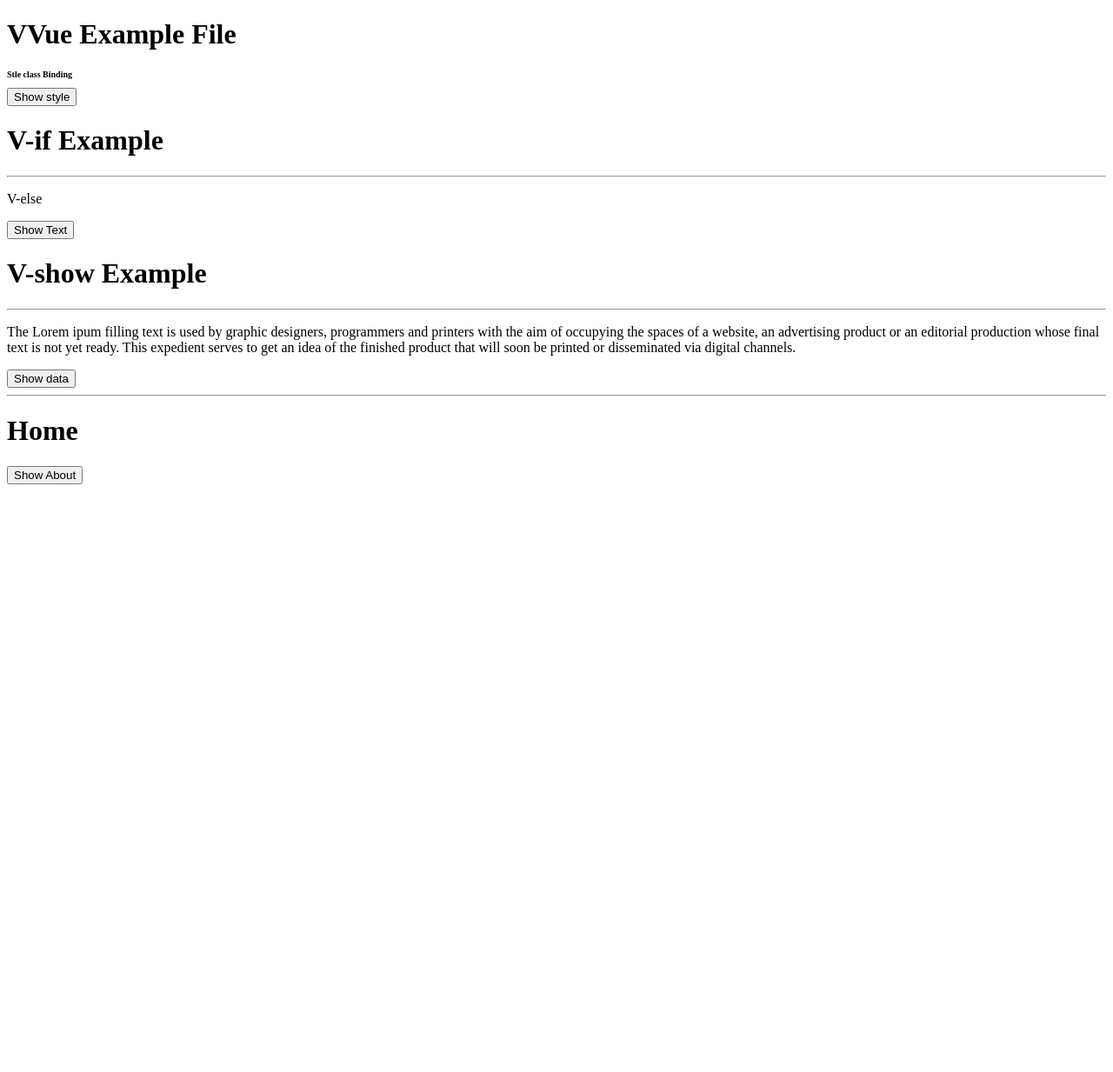
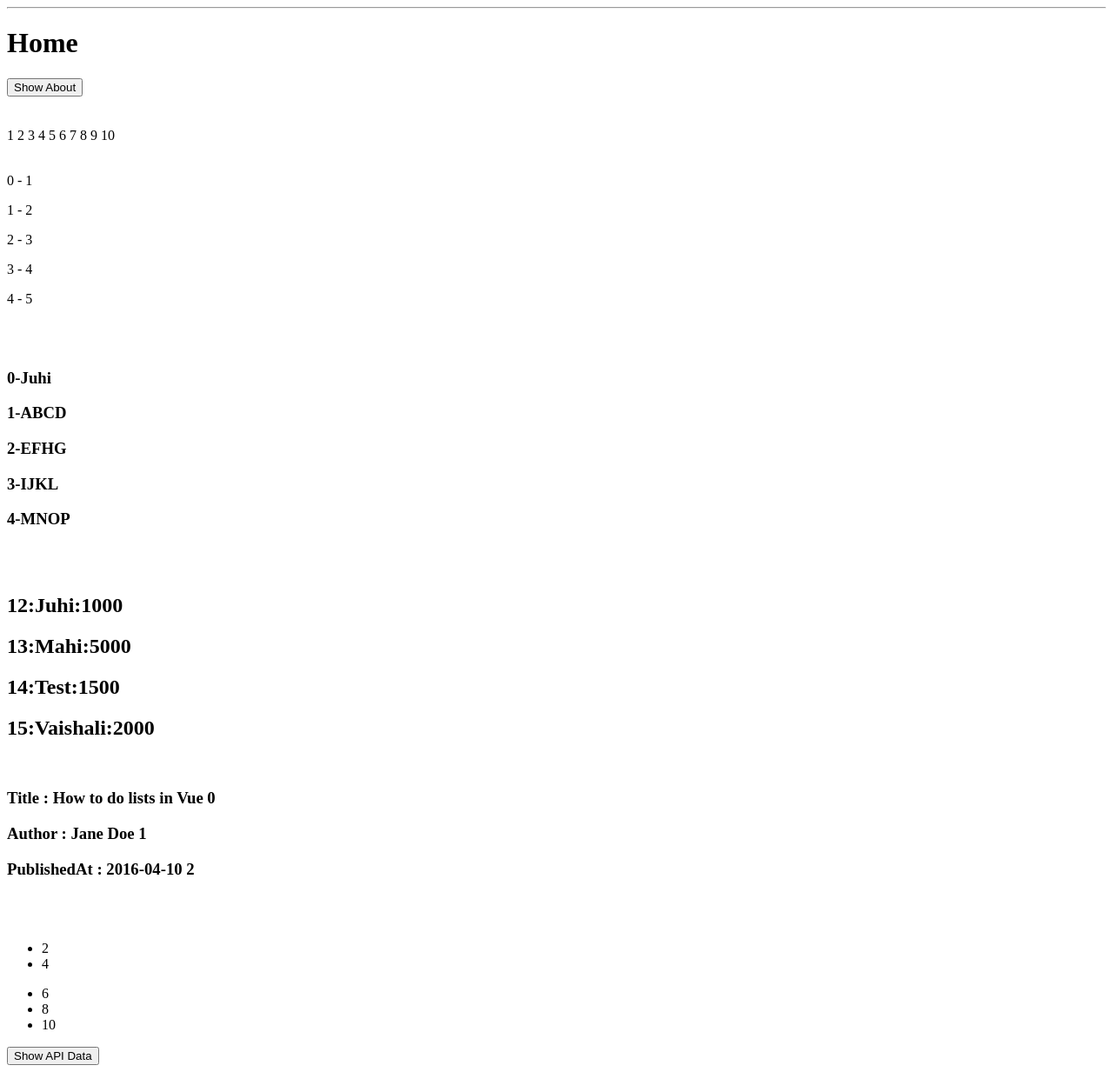
Before and after one commit to JuhiBhardwaj22/vue3-zero-to-advance-poject, a Vue app: page / in a window 1280 px wide. Shown: the whole page at 87% size. Before the commit the page ends 800 px from the top, so only its background shows below. Built offline with nearby package versions, Linux system fonts and the light colour scheme.

Commit message:
"v-for Chapter"

```diff
--- a/src/App.vue
+++ b/src/App.vue
@@ -1,49 +1,47 @@
 <template>
   <div className="parent-div">
     <FileExampleVue />
-    <p
-      class="class-binding"
-      :class="`${isStyle ? 'style-true' : 'style-false'}`"
-    >
-      Stle class Binding
-    </p>
-    <button @click="onStyleChange()">Show style</button>
+    <hr />
+    <Home />
+    <br />
+    <br />
+    <span v-for="elm in 10">{{ elm }} {{ " " }}</span>
 
-    <h1>V-if Example</h1>
-    <hr />
-    <div v-if="ifExample">
-      <p>
-        The Lorem ipum filling text is used by graphic designers, programmers
-        and printers with the aim of occupying the spaces of a website, an
-        advertising product or an editorial production whose final text is not
-        yet ready. This expedient serves to get an idea of the finished product
-        that will soon be printed or disseminated via digital channels.
-      </p>
+    <br />
+    <br />
+    <p v-for="(elm, index) in 5" :key="index">{{ index }} - {{ elm }}</p>
+    <br />
+    <br />
+
+    <div v-for="(item, index) in items" :key="index">
+      <h3>{{ index }}-{{ item }}</h3>
     </div>
-    <div v-else-if="isName">
-      <h1>V-else-if</h1>
-    </div>
-    <div v-else>
-      <p>V-else</p>
+    <br />
+    <br />
+
+    <div v-for="(emp, index) in myObj" :key="index">
+      <h2>{{ emp.empID }}:{{ emp.empName }}:{{ emp.empSalary }}</h2>
     </div>
 
-    <button @click="shorIFData()">Show Text</button>
-    <h1>V-show Example</h1>
-    <hr />
+    <br />
+    <div v-for="(elm, key, index) in itemsObj" :key="key">
+      <h3>{{ key }} : {{ elm }} {{ index }}</h3>
+    </div>
+    <br />
+    <br />
+    <ul v-for="(item, index) in sets" :key="index">
+      <li v-for="elm in getEvenData(item)">{{ elm }}</li>
+    </ul>
+
     <div>
-      <p>
-        The Lorem ipum filling text is used by graphic designers, programmers
-        and printers with the aim of occupying the spaces of a website, an
-        advertising product or an editorial production whose final text is not
-        yet ready. This expedient serves to get an idea of the finished product
-        that will soon be printed or disseminated via digital channels.
-      </p>
+      <button @click="getData()">Show API Data</button>
     </div>
-    <input v-show="showExample" placeholder="Enter any text" />
-    <button @click="onShowExample()">Show data</button>
 
-    <hr />
-    <Home />
+    <ul v-for="items in dataList">
+      <li>
+        {{ items.title }}
+      </li>
+    </ul>
   </div>
 </template>
 
@@ -58,21 +56,32 @@ export default {
   props: {},
   data() {
     return {
-      isStyle: false,
-      ifExample: false,
-      showExample: false,
-      isName: false,
+      items: ["Juhi", "ABCD", "EFHG", "IJKL", "MNOP"],
+      myObj: [
+        { empName: "Juhi", empID: 12, empSalary: 1000 },
+        { empName: "Mahi", empID: 13, empSalary: 5000 },
+        { empName: "Test", empID: 14, empSalary: 1500 },
+        { empName: "Vaishali", empID: 15, empSalary: 2000 },
+      ],
+      itemsObj: {
+        Title: "How to do lists in Vue",
+        Author: "Jane Doe",
+        PublishedAt: "2016-04-10",
+      },
+      sets: [
+        [1, 2, 3, 4, 5],
+        [6, 7, 8, 9, 10],
+      ],
+      dataList: [],
     };
   },
   methods: {
-    onStyleChange() {
-      this.isStyle = true;
+    getEvenData(num) {
+      return num.filter((item) => item % 2 === 0);
     },
-    shorIFData() {
-      this.ifExample = true;
-    },
-    onShowExample() {
-      this.showExample = true;
+    async getData() {
+      const data = await fetch("https://jsonplaceholder.typicode.com/todos");
+      this.dataList = await data.json();
     },
   },
 };
--- a/src/components/FileExample.vue
+++ b/src/components/FileExample.vue
@@ -1,7 +1,5 @@
 <template>
-  <div>
-    <h1>V{{ title }}</h1>
-  </div>
+  <div></div>
 </template>
 
 <script>
@@ -10,7 +8,7 @@ export default {
   components: {},
   data() {
     return {
-      title: "Vue Example File",
+      title: "Vue.JS Training",
     };
   },
 };
```
Also changed, not shown: src/components/condtionalRendering.vue (added, +66 -0 lines).
